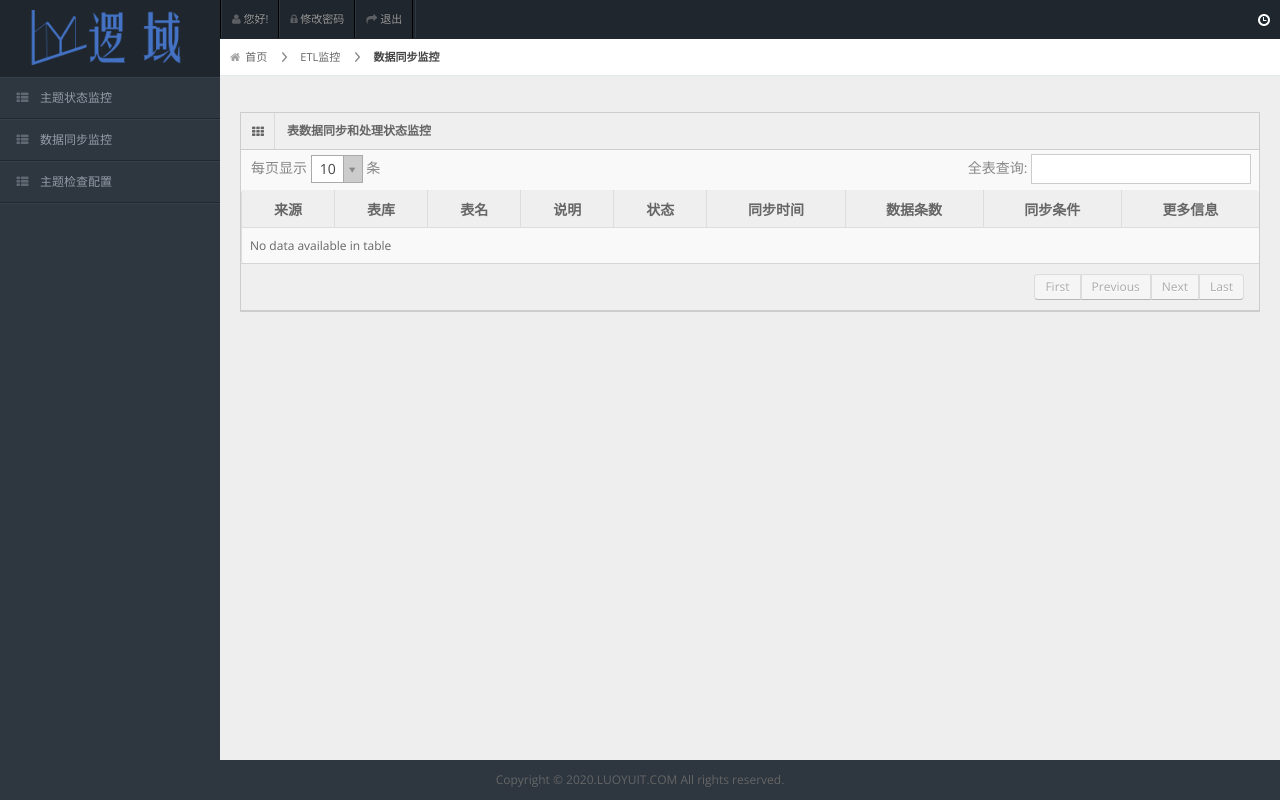
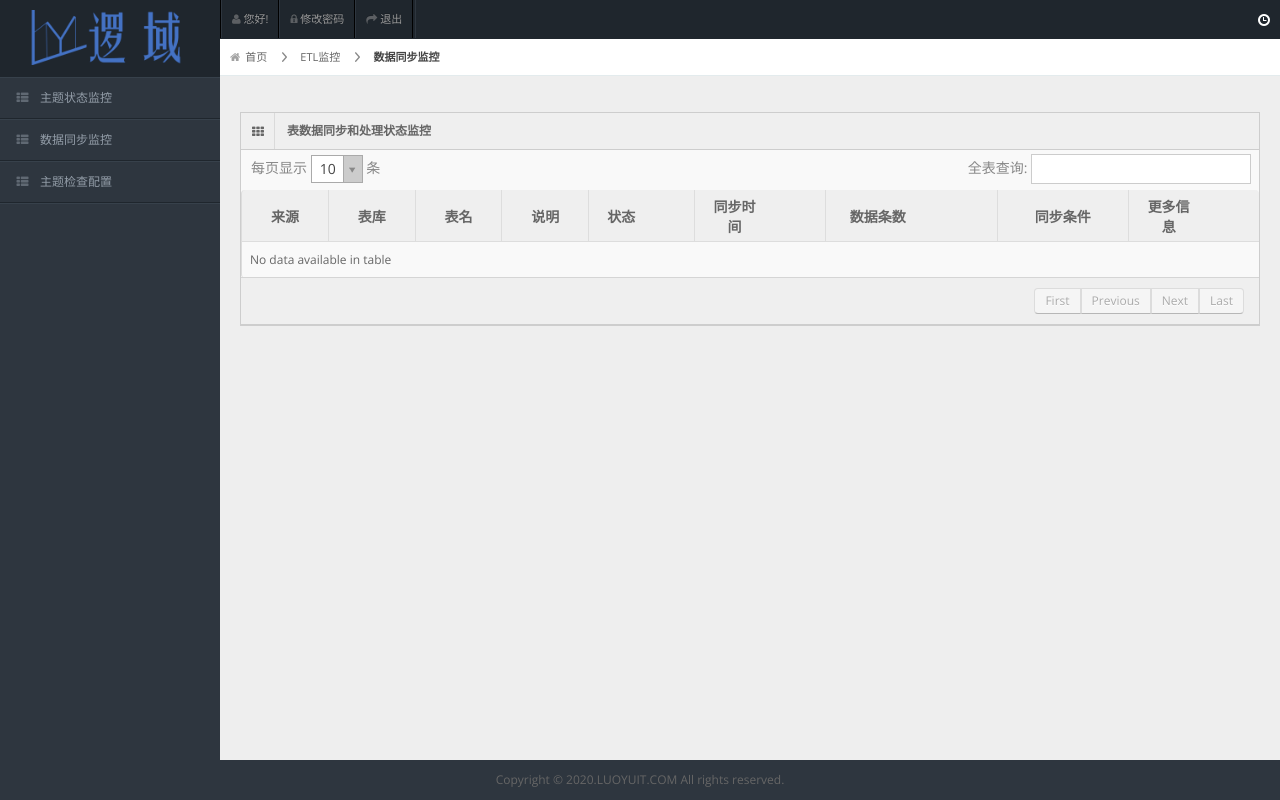
Before and after one commit to geyongqi0216/lysaas_etl_monitor, a Python web app: template templates/datasync-table.html in a window 1280 px wide. Run offline with Jinja, Linux system fonts and the light colour scheme; the template is opened without the code that fills it, so the values that code supplies are empty.

Commit message:
增加检查维护demo

```diff
--- a/static/js/mydiy.js
+++ b/static/js/mydiy.js
@@ -64,6 +64,8 @@ function addappcheckconfig(appckeckid) {
 	$('#appcheckconfigpop').attr("action","../manage/shopInfo");
 	$('#appcheckpop').removeAttr("hidden");
 	  $('#app_id').removeAttr("disabled")
+	  //恢复默认选择第一个
+	  $('#app_id option:first').prop('selected', 'selected');
 	  $('#appchecktitle').text("");
 	  $('#checkinfo').text("");
 	  $('#appid').val("");
@@ -71,6 +73,13 @@ function addappcheckconfig(appckeckid) {
 	  $('#check_logic').val("");
 	  $('#check_result').val("");
 	  $('#check_sql').val("");
+
+	  //初始化是否使用状态
+    $('#check_used_lab_1').click();
+    $('#check_used_rad_0').click();
+    $('#check_used_lab_0').click();
+    $('#check_used_rad_1').click();
+
 	if(appckeckid==""){
 		//$('#appckeckid').attr("hidden","hidden");//此项目前不关闭,显示在外
 		$('#appchecktitle').text("新建主题检查规则");
@@ -89,12 +98,6 @@ function addappcheckconfig(appckeckid) {
     var usedradio=$('#check_used_rad_'+$('#check_used-'+$('#appckeck_id').val()).val());
     usedlabel.click();
     usedradio.click();
+
 	}
 }
-
-function resetcheckused(){
-    $('#check_used_lab_1').click();
-    $('#check_used_rad_0').click();
-    $('#check_used_lab_0').click();
-    $('#check_used_rad_1').click();
-}
--- a/templates/datasync-table.html
+++ b/templates/datasync-table.html
@@ -19,15 +19,15 @@
                 <table id="" class="table table-bordered data-table">
                     <thead>
                     <tr>
-                      <th width=""><h5 style="margin:5px">来源</h5></th>
-                      <th width=""><h5 style="margin:5px">表库</h5></th>
-                      <th width=""><h5 style="margin:5px">表名</h5></th>
-                      <th width=""><h5 style="margin:5px">说明</h5></th>
-                      <th width=""><h5 style="margin:5px">状态</h5></th>
-                      <th width=""><h5 style="margin:5px">同步时间</h5></th>
-                      <th width=""><h5 style="margin:5px">数据条数</h5></th>
-                      <th width=""><h5 style="margin:5px">同步条件</h5></th>
-                      <th width=""><h5 style="margin:5px">更多信息</h5></th>
+                      <th width=""><h5 style="margin:2px">来源</h5></th>
+                      <th width=""><h5 style="margin:2px">表库</h5></th>
+                      <th width=""><h5 style="margin:2px">表名</h5></th>
+                      <th width=""><h5 style="margin:2px">说明</h5></th>
+                      <th width=""><h5 style="margin:2px;width:40px;">状态</h5></th>
+                      <th width=""><h5 style="margin:2px;width:55px;">同步时间</h5></th>
+                      <th width=""><h5 style="margin:2px;width:80px;">数据条数</h5></th>
+                      <th width=""><h5 style="margin:2px;">同步条件</h5></th>
+                      <th width=""><h5 style="margin:2px;width:55px;">更多信息</h5></th>
                     </tr>
                     </thead>
                     <tbody>
@@ -83,7 +83,7 @@
 
 
                           <td style="vertical-align: middle;text-align:center"><h5>{{tableinfo.synctime}}</h5></td>
-                          <td style="vertical-align: middle;text-align:right"><h5 style="text-align: right; width: 80%;">{{tableinfo.syncappend}}</h5></td>
+                          <td style="vertical-align: middle;text-align:right"><h5 style="text-align: right; width: 90%;">{{tableinfo.syncappend}}</h5></td>
                           <td style="vertical-align: middle;text-align:center"><h5 style="text-align: center;">{{tableinfo.synccondition}}</h5></td>
                           <td style="vertical-align: middle;text-align:center">
                               <a href="#pop-table-{{tableinfo.tableid}}" data-toggle="modal"><i class="icon-search"></i>主题引用</a>
```
